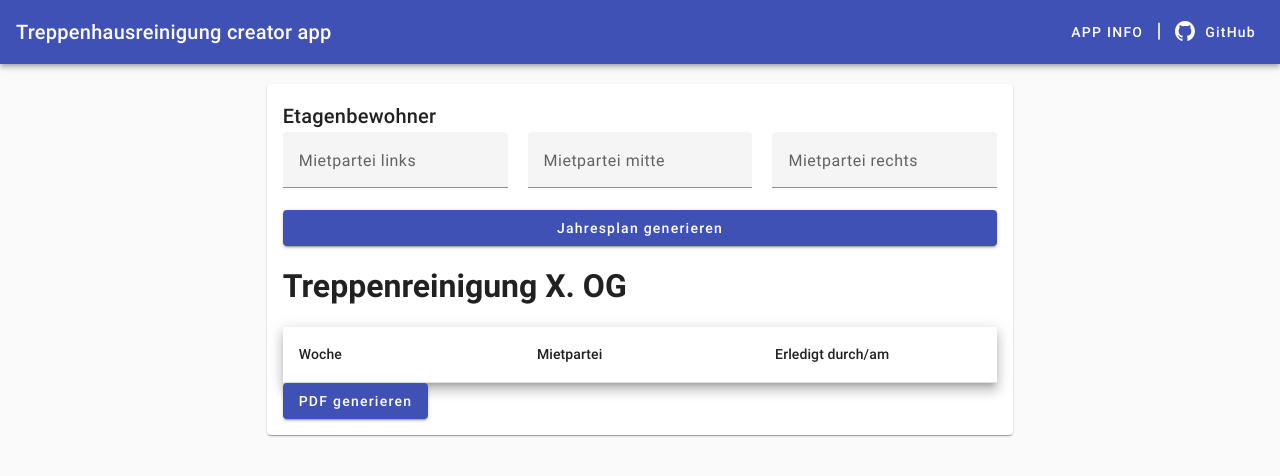
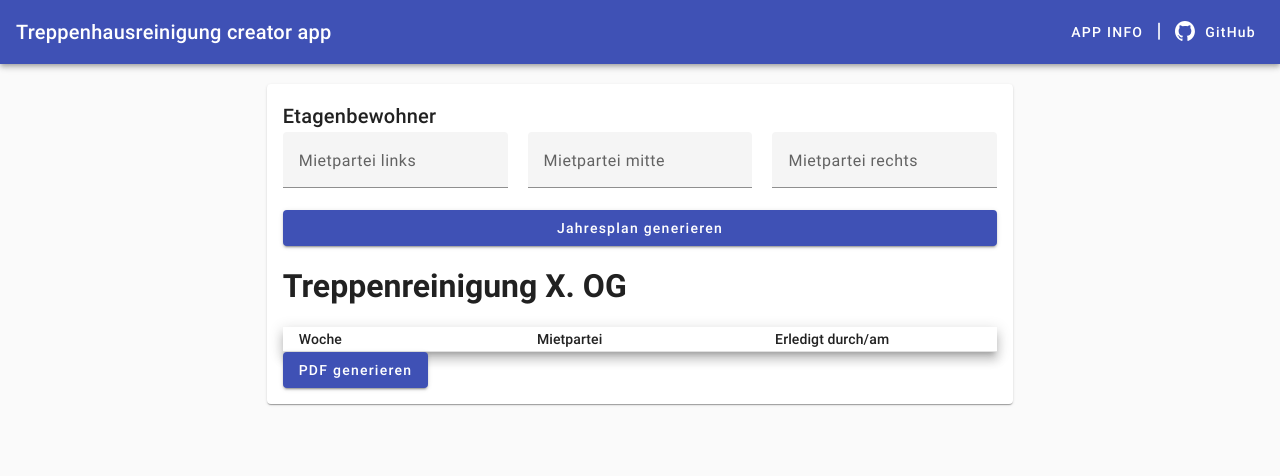
Before and after one commit to inpercima/treppenhausreinigung-creator, an Angular app: page / in a window 1280 px wide. Shown: the top 476 px of the page. Built offline with nearby package versions, Linux system fonts and the light colour scheme.

Commit message:
feat(): add height for table rows

```diff
--- /dev/null
+++ b/src/app/features/dashboard/dashboard.component.css
@@ -0,0 +1,3 @@
+tr {
+  height: 25px;
+}
--- a/src/app/features/dashboard/dashboard.component.ts
+++ b/src/app/features/dashboard/dashboard.component.ts
@@ -18,6 +18,7 @@ export interface Row {
   selector: 'tc-dashboard',
   standalone: true,
   templateUrl: './dashboard.component.html',
+  styleUrl: './dashboard.component.css',
   imports: [MatButtonModule, MatCardModule, MatFormFieldModule, MatInputModule, MatTableModule, ReactiveFormsModule],
 })
 export class DashboardComponent implements OnInit {
```
